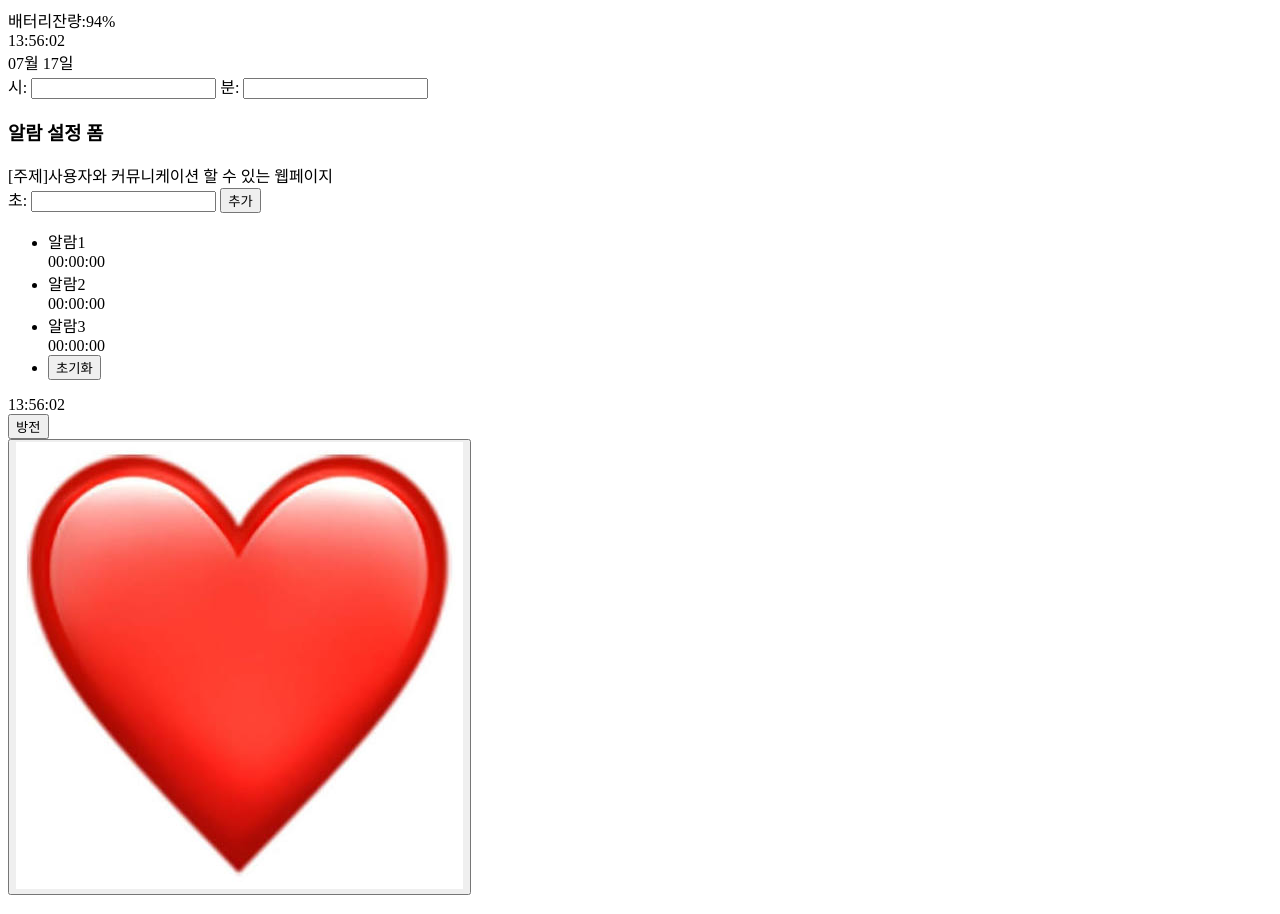
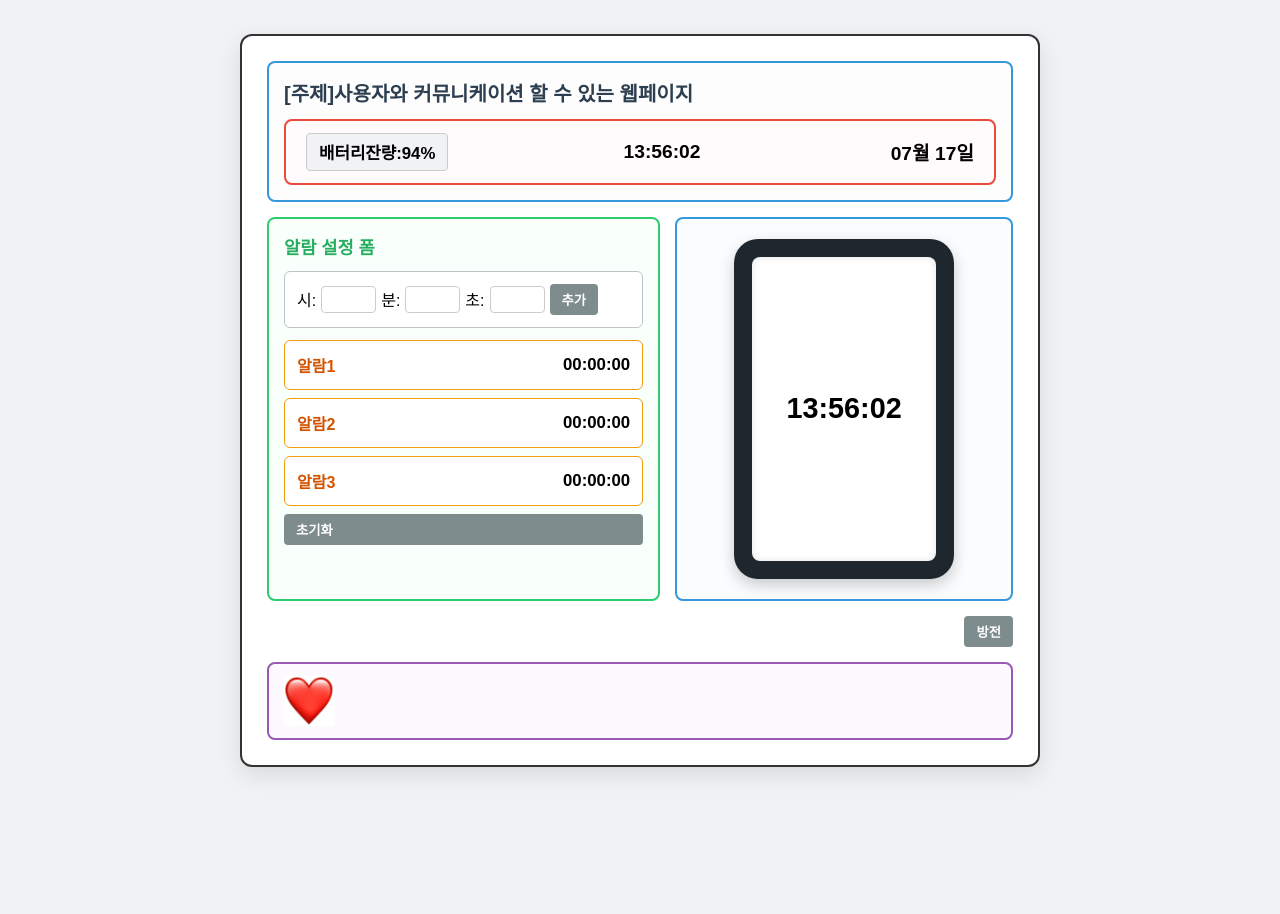
Before and after one commit to yewon51019/jobbootcamp_third, a plain HTML site: page index.html in a window 1280 px wide. After the commit the page ends 800 px from the top, so only its background shows below. Drawn offline with Linux system fonts and the light colour scheme.

Commit message:
eight times commit

```diff
--- a/index.html
+++ b/index.html
@@ -1,50 +1,43 @@
-<!-- 어느정도 업무에 익숙해지신것 같으니 실제 이벤트가 있는 웹페이지를 만들어봅시다.
-
-시계를 만들어봅시다.
-
-FR1) 화면에 배터리가 표시되며, 처음에 동작시키면 100%이고, 1초에 1%씩 감소합니다.
-
-FR2) 배터리가 0%가 되면, 시계화면에서 시간이 표시되지 않고 검은색으로 변합니다.
-
-FR3) 시/분/초를 설정하고 추가를 누르면 알람이 추가됩니다. 알람 현황에도 업데이트 됩니다. 최대 3개 알람까지 가능합니다.
-
-FR4) 본인만의 추가기능을 1개 추가합니다. 깃허브에 코드를 올리시고 공유해주시면 됩니다. -->
-
 <!DOCTYPE html>
-<html lang=“ko">
+<html lang="ko">
 <head>
     <meta charset="UTF-8">
     <meta name="viewport" content="width=device-width, initial-scale=1.0">
-<title>Document</title>
+    <title>배터리 및 알람 시계</title>
+    <link rel="stylesheet" href="style.css">
 </head>
 <body>
+    <!-- 전체 콘텐츠를 화면 중앙에 모아줄 컨테이너 -->
+    <div class="app-container">
+
+        <!-- [상단 영역] 제목 및 배터리/시계 바 -->
+        <header>
+            <div class="Title">[주제]사용자와 커뮤니케이션 할 수 있는 웹페이지</div>
+            <nav>
+                <div class="Title">
+                    <div id="batteryLevel">배터리잔량: 100%</div>
+                    <div class="Clock" id="clock">00:00:00</div>
+                    <div id="date">00:00:00</div>
                 </div>
             </nav>
         </header>
-         <div class="Title">
-                <div id="batteryLevel"></div>
-                <div class="Clock" id="clock"></div>
-                <div id="date">00:00:00</div>
-            <div id="alarmSetting">
-                시:
-                <input type="number"  id="alarmSettingHour">
-                분:
-                <input type="number" id="alarmSettingMinutes">
+
+        <!-- [메인 영역] 좌측 알람 / 우측 핸드폰 5:5 분리 -->
         <main>
+            <!-- 좌측: 알람 설정 및 목록 구역 -->
             <section id="alarmSettingArea">
                 <h3>알람 설정 폼</h3>
-         <header>
-        <div class="Title">[주제]사용자와 커뮤니케이션 할 수 있는 웹페이지</div>
-        <nav>
-               초:
-                <input type="number" id="alarmSettingSeconds">
+                <div id="alarmSetting">
+                    시: <input type="number" id="alarmSettingHour">
+                    분: <input type="number" id="alarmSettingMinutes">
+                    초: <input type="number" id="alarmSettingSeconds">
                     <button type="button" id="alarmSettingAddBtn" class="button">추가</button>
                 </div>
                 <ul id="alarnSettingList">
                     <li class="AlarmItem">
                         <div class="AlarmSettingElement">
                             <div class="Alarm">알람1</div>
-                        <div  id="alarmSettingElement1">00:00:00</div>
+                            <div id="alarmSettingElement1">00:00:00</div>
                         </div>
                     </li>
                     <li class="AlarmItem">
@@ -59,26 +52,36 @@ FR4) 본인만의 추가기능을 1개 추가합니다. 깃허브에 코드를
                             <div id="alarmSettingElement3">00:00:00</div>
                         </div>
                     </li>
-                <li class="AlarmItem">
-                    <button class="button" id="initAlarmListElementBtn">초기화</button>
+                    <li class="AlarmItem btn-row">
+                        <button type="button" class="AlarmSettingElement button" id="initAlarmListElementBtn">초기화</button>
                     </li>
                 </ul>
             </section>
+
+            <!-- 우측: 핸드폰 화면 영역 (검은 네모 안 흰색 네모) -->
             <section id="clockDisplayArea">
                 <div class="PhoneScreen">
                     <div id="phoneCamera"></div>
-                <div id="phoneClock" class="Clock"></div>
+                    <div id="phoneClock" class="Clock">00:00:00</div>
                     <div id="phoneHome"></div>
                 </div>
             </section>
         </main>
+
+        <!-- 방전 버튼 -->
         <button type="button" id="battaryZero" class="button">방전</button>
+
+        <!-- [하단 영역] 하트 충전 구역 -->
         <footer>
+            <div>
                 <button type="button" id="heartBtn">
-             <img type="button" src="img/heart.png" alt="이미지를 불러오지 못하였습니다.">
+                    <img type="button" id="heartIMG" src="img/heart.png" alt="❤️">
                 </button>
                 <h3 id="heartBtnText"></h3>
+            </div>
         </footer>
+
+    </div>
     <script src="script.js"></script>
 </body>
 </html>
--- a/script.js
+++ b/script.js
@@ -12,18 +12,14 @@ setAlarmListElement.addEventListener("click", setAlarm);
 setInitAlarmListElement.addEventListener("click", setInitAlarm);
 
 //haert img pressed
-
 const heartButton=document.getElementById("heartBtn");
-
 heartButton.addEventListener("click", heartButtonPressed);
 
 const batteryZero=document.getElementById("battaryZero");
 batteryZero.addEventListener("click", makeBatteryZero);
 
-//도메인 설정(무시처리 됨)
-// 입력 폼 제어: 양의 정수만 입력 가능하도록 설정
+// 입력 제어
 document.addEventListener("DOMContentLoaded", () => {
-    // 시, 분, 초 입력창을 모두 가져옵니다.
     const numberInputs = [
         document.getElementById('alarmSettingHour'),
         document.getElementById('alarmSettingMinutes'),
@@ -31,32 +27,27 @@ document.addEventListener("DOMContentLoaded", () => {
     ];
 
     numberInputs.forEach(input => {
-        if (!input) return; // 혹시 요소가 없으면 건너뜀
+        if (!input) return;
 
-        // 1. 키보드로 입력할 때 음수(-), 소수점(.), 지수(e) 입력을 원천 차단
         input.addEventListener("keydown", (event) => {
             if (['.', '-', 'e', 'E'].includes(event.key)) {
                 event.preventDefault();
             }
         });
 
-        // 2. 마우스 우클릭으로 붙여넣기 등을 했을 때, 숫자가 아닌 문자는 강제로 지움
         input.addEventListener("input", function() {
-            // 0-9가 아닌 모든 문자를 제거 (소수점, 음수 기호 등 삭제)
             this.value = this.value.replace(/[^0-9]/g, '');
         });
     });
 });
 
 function getTime(){
-    const currentDateTime=new Date(); //현재 날짜와 시간 객체 생성
+    const currentDateTime=new Date();
 
-    //월, 일 가져오기
     const month=String(currentDateTime.getMonth()+1).padStart(2,'0');
     const date=String(currentDateTime.getDate()).padStart(2,'0');
     const currentDate=`${month}월 ${date}일`;
 
-    //시, 분, 초 가져오기
     const hour=String(currentDateTime.getHours()).padStart(2,'0');
     const minutes=String(currentDateTime.getMinutes()).padStart(2,'0');
     const seconds=String(currentDateTime.getSeconds()).padStart(2,'0');
@@ -73,33 +64,34 @@ function displayHeadTime(){
     const {currentDate, currentTime}=getTime();
     const clocks=document.querySelectorAll('.Clock');
 
-    //화면 반영
     document.getElementById('date').innerHTML=`${currentDate}`;
 
     clocks.forEach(element=>{
         element.innerText=currentTime;
     });
-
 }
 
 function updateBattery(num){
-
     if(batteryLevel+num>=100){
         batteryLevel=100;
     }else{
         batteryLevel+=num;
     }
 
+    const phoneClockDisplay = document.getElementById("phoneClock");
     if(batteryLevel===0){
         blackOutPhoneDisplay();
+    } else if (phoneClockDisplay) {
+        // 배터리가 들어오면 다시 흰색 화면으로 복구
+        phoneClockDisplay.style.backgroundColor = '#ffffff';
+        phoneClockDisplay.style.color = '#000000';
     }
 
     document.getElementById('batteryLevel').innerText=`배터리잔량:${batteryLevel}%`;
-
 }
 
 function setAlarm(){
-    if(alarmListElementCurrentNumber>maxAlarmListLength){
+    if(alarmListElementCurrentNumber>=maxAlarmListLength){
         alert("알람은 최대 3개까지만 설정가능합니다. 삭제 후 재시도 해주십시오.")
         return;
     }
@@ -114,9 +106,9 @@ function setAlarm(){
         return;
     }
 
-    const settedAlarmHour=String(hourInput ? hourInput.value : "0" || "0").padStart(2, '0');
-    const settedAlarmMinutes=String(minInput ? minInput.value : "0" || "0").padStart(2, '0');
-    const settedAlarmSeconds=String(secInput ? secInput.value : "0" || "0").padStart(2, '0');
+    const settedAlarmHour=String(hourInput && hourInput.value ? hourInput.value : "0").padStart(2, '0');
+    const settedAlarmMinutes=String(minInput && minInput.value ? minInput.value : "0").padStart(2, '0');
+    const settedAlarmSeconds=String(secInput && secInput.value ? secInput.value : "0").padStart(2, '0');
 
     document.getElementById(`alarmSettingElement${alarmListElementCurrentNumber}`).innerHTML=`${settedAlarmHour}:${settedAlarmMinutes}:${settedAlarmSeconds}`;
 }
@@ -125,7 +117,6 @@ function setInitAlarm(){
     for(let i=1; i<=maxAlarmListLength;i++){
         document.getElementById(`alarmSettingElement${i}`).innerHTML=`00:00:00`;
     }
-
     alarmListElementCurrentNumber=0;
 }
 
@@ -140,9 +131,10 @@ function heartButtonPressed(){
 
 function blackOutPhoneDisplay(){
     const phoneClockDisplay=document.getElementById("phoneClock");
-
-    phoneClockDisplay.style.backgroundColor='#000000';
-    phoneClockDisplay.style.color='transparent';
+    if(phoneClockDisplay) {
+        phoneClockDisplay.style.backgroundColor='#000000';
+        phoneClockDisplay.style.color='transparent';
+    }
 }
 
 function makeBatteryZero(){
--- a/style.css
+++ b/style.css
@@ -1,50 +1,283 @@
-/* 기본값 초기화 */
-footer, header, nav, section {
-    display: block;
-}
-html, body {
+/* 1. 전체 초기화 및 브라우저 중앙 정렬*/
+* {
     margin: 0;
     padding: 0;
-    border: 0;
-}
-ol, ul {
-    list-style: none;
+    box-sizing: border-box;
+    font-family: 'Malgun Gothic', sans-serif;
 }
 
-:root {
-    --primary-color: #3498db;
-    --secondary-color: #98c4a3;
-    --tertiary-color: rgb(250, 221, 124);
-
-    --bg-color: rgb(228, 188, 255);
-    --text-color: black;
-    --white: #ffffff;
-
-    --border-radius:8px;
-    --border: 3px;
+body {
+    min-height: 100vh;
+    display: flex;
+    justify-content: center;
+    align-items: center;
+    background-color: #f0f2f5;
+    padding: 20px;
 }
 
-/* 헤더 */
-header {
-    background-color: var(--primary-color);
-    padding:10px;
+/* 시안의 '흰색 모니터 창' 역할을 하는 전체 프레임 */
+.app-container {
+    width: 800px;
+    background-color: #ffffff;
+    border: 2px solid #333333;
+    border-radius: 12px;
+    padding: 25px;
+    display: flex;
+    flex-direction: column;
+    gap: 15px;
+    box-shadow: 0 8px 24px rgba(0,0,0,0.1);
 }
 
-.container {
-  max-width: 1200px; /* 화면이 아무리 커져도 최대 1200px까지만 */
-  margin: 40px auto; /* 위아래 여백을 주고 좌우는 가운데 정렬 */
-  padding: 0 20px;   /* 화면이 작아졌을 때 좌우 여백 확보 */
+/*2. 텍스트 왼쪽 / 숫자 가운데 정렬 규칙 */
+div, section, h3, li, p, header, footer {
+    text-align: left;
 }
 
-.button {
-    background-color: grey;
-    color: var(--white);
-    border-color: black;
-    padding: 5 5 2 2px;
+.Clock,
+#phoneClock,
+#clock,
+#batteryLevel,
+#date,
+input[type="number"],
+[id^="alarmSettingElement"] {
+    text-align: center !important;
 }
 
-*heartBtn{
-    background-color: transparent;
-    width: 50;
-    height: 50;
+/* 3. 상단 영역 (header & nav) */
+header {
+    width: 100%;
+    border: 2px solid #3498db; /* 시안의 파란색 영역 */
+    padding: 15px;
+    border-radius: 8px;
+    background-color: #fdfdfd;
 }
+
+header > .Title {
+    font-size: 1.25rem;
+    font-weight: bold;
+    color: #2c3e50;
+    margin-bottom: 12px;
+}
+
+nav {
+    width: 100%;
+    border: 2px solid #e74c3c; /* 시안의 빨간색 영역 */
+    padding: 12px 20px;
+    border-radius: 8px;
+    background-color: #fffafb;
+}
+
+nav > .Title {
+    display: flex;
+    justify-content: space-between; /* 배터리 좌측, 시간/날짜 우측 분리 */
+    align-items: center;
+}
+
+#batteryLevel {
+    font-weight: bold;
+    font-size: 1.05rem;
+    background-color: #f1f2f6;
+    padding: 6px 12px;
+    border: 1px solid #ccc;
+    border-radius: 4px;
+}
+
+/* 내비게이션 우측 시계 및 날짜 */
+#clock, #date {
+    display: inline-block;
+    font-size: 1.2rem;
+    font-weight: bold;
+}
+#clock {
+    margin-right: 15px;
+}
+
+/*4. 메인 콘텐츠 영역 (좌/우 분할) */
+main {
+    display: flex;
+    justify-content: space-between;
+    align-items: stretch; /* 좌우 높이 맞춤 */
+    gap: 15px;
+}
+
+/* [좌측] 알람 설정 및 목록 영역 */
+#alarmSettingArea {
+    flex: 1.1;
+    border: 2px solid #2ecc71; /* 시안의 초록색 영역 */
+    padding: 15px;
+    border-radius: 8px;
+    background-color: #f9fffb;
+    display: flex;
+    flex-direction: column;
+    gap: 12px;
+}
+
+#alarmSettingArea h3 {
+    font-size: 1.1rem;
+    font-weight: bold;
+    color: #27ae60;
+}
+
+/* 알람 입력 폼 */
+#alarmSetting {
+    border: 1px solid #bdc3c7;
+    padding: 12px;
+    border-radius: 6px;
+    background-color: #ffffff;
+    display: flex;
+    align-items: center;
+    gap: 5px;
+}
+
+/* [우측] 시계 화면 영역 */
+#clockDisplayArea {
+    flex: 0.9;
+    border: 2px solid #3498db; /* 시안의 하늘색 영역 */
+    padding: 20px;
+    border-radius: 8px;
+    background-color: #fafcfe;
+    display: flex;
+    justify-content: center;
+    align-items: center;
+}
+
+/*5. 핸드폰 모양 구현 */
+.PhoneScreen {
+    width: 220px;
+    height: 340px;
+    background-color: #1e272e;
+    padding: 18px;
+    display: flex;
+    justify-content: center;
+    align-items: center;
+    border-radius: 24px;
+    box-shadow: 0 6px 15px rgba(0,0,0,0.2);
+}
+
+/* 본체 안의 흰색 내부 화면 */
+#phoneClock {
+    width: 100%;
+    height: 100%;
+    background-color: #ffffff;
+    color: #1e272e;
+    display: flex;
+    justify-content: center;
+    align-items: center;
+    font-size: 1.8rem;
+    font-weight: bold;
+    border-radius: 8px;
+    box-shadow: inset 0 0 8px rgba(0,0,0,0.1);
+}
+
+/* 불필요 요소 제거 */
+#phoneCamera, #phoneHome {
+    display: none;
+}
+
+/* 6. 알람 리스트 및 개별 항목 (주황색 테두리) */
+#alarnSettingList {
+    list-style: none;
+    display: flex;
+    flex-direction: column;
+    gap: 8px;
+}
+
+.AlarmItem {
+    border: 1px solid #f39c12; /* 시안의 주황색 영역 */
+    padding: 12px;
+    border-radius: 6px;
+    background-color: #ffffff;
+}
+
+.AlarmSettingElement {
+    display: flex;
+    justify-content: space-between;
+    align-items: center;
+    width: 100%;
+}
+
+.Alarm {
+    font-weight: bold;
+    color: #d35400;
+}
+
+[id^="alarmSettingElement"] {
+    font-weight: bold;
+    font-size: 1.05rem;
+}
+
+/* 초기화 버튼이 들어간 줄은 테두리 제외 */
+.AlarmItem.btn-row {
+    border: none;
+    padding: 0;
+    background: transparent;
+}
+
+/*  7. 하단 영역 (footer & 하트 버튼)*/
+footer {
+    width: 100%;
+    border: 2px solid #9b59b6; /* 시안의 보라색 영역 */
+    padding: 12px 15px;
+    border-radius: 8px;
+    background-color: #fdfaff;
+}
+
+footer > div {
+    display: flex;
+    align-items: center;
+    gap: 15px;
+}
+
+/* 하트 버튼 50x50px 고정 */
+#heartBtn {
+    width: 50px !important;
+    height: 50px !important;
+    background: none;
+    border: none;
+    cursor: pointer;
+    padding: 0;
+}
+
+#heartBtn img, #heartIMG {
+    width: 100%;
+    height: 100%;
+    object-fit: contain;
+}
+
+#heartBtnText {
+    font-size: 1.05rem;
+    font-weight: bold;
+    color: #8e44ad;
+    white-space: nowrap;
+}
+
+/* 8. 버튼 및 입력창 기본 디자인 스타일링 */
+input[type="number"] {
+    width: 55px;
+    padding: 5px;
+    border: 1px solid #ccc;
+    border-radius: 4px;
+}
+
+.button, button:not(#heartBtn) {
+    padding: 6px 12px;
+    background-color: #7f8c8d;
+    color: #ffffff;
+    border: none;
+    border-radius: 4px;
+    font-weight: bold;
+    cursor: pointer;
+    transition: background-color 0.2s;
+}
+
+.button:hover, button:not(#heartBtn):hover {
+    background-color: #616a6b;
+}
+
+#battaryZero {
+    align-self: flex-end; /* 방전 버튼은 오른쪽 아래로 배치 */
+    background-color: #e74c3c;
+}
+#battaryZero:hover {
+    background-color: #c0392b;
+}
```
Lines whose indentation alone changed are shown as unchanged.
